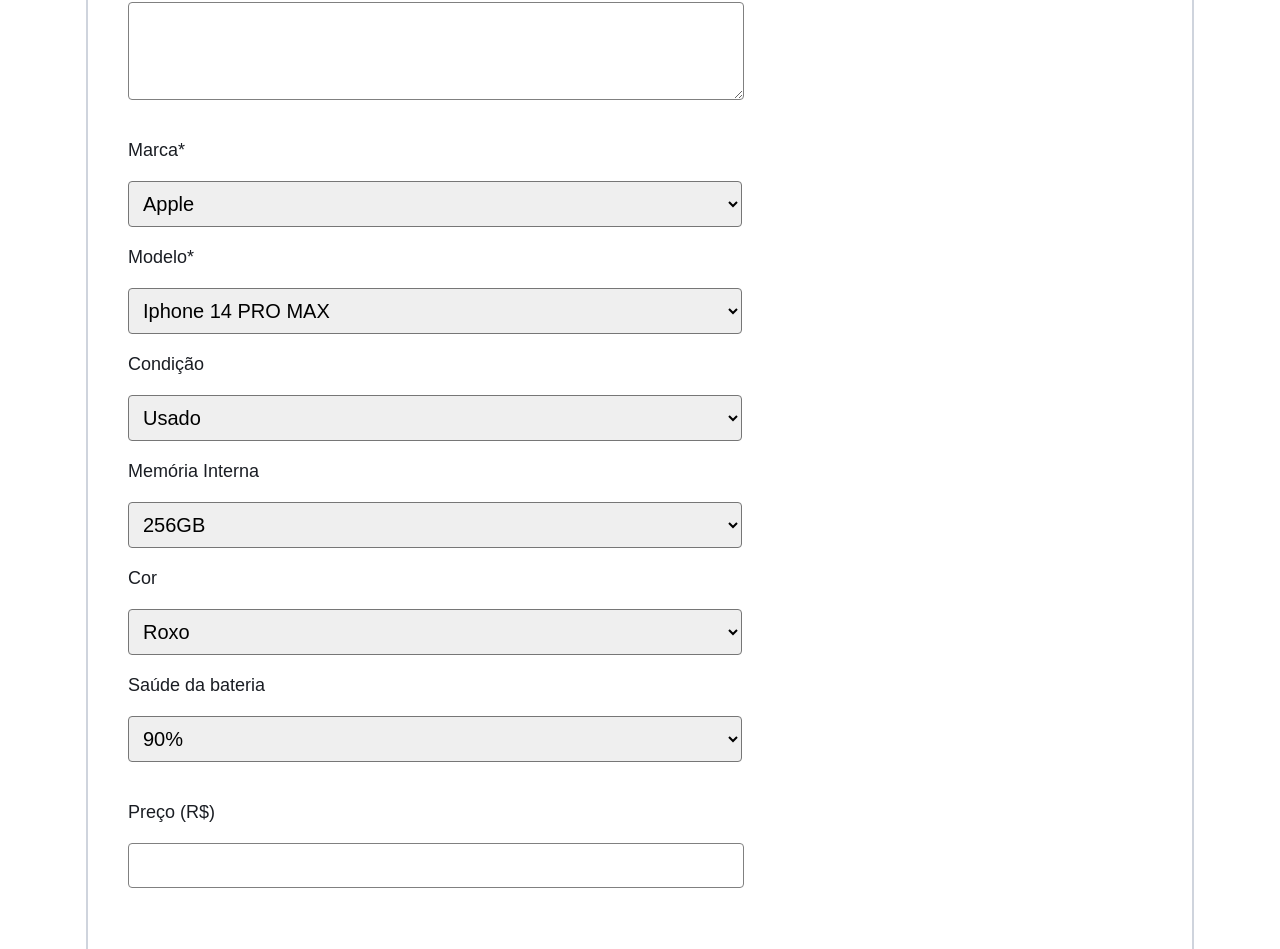
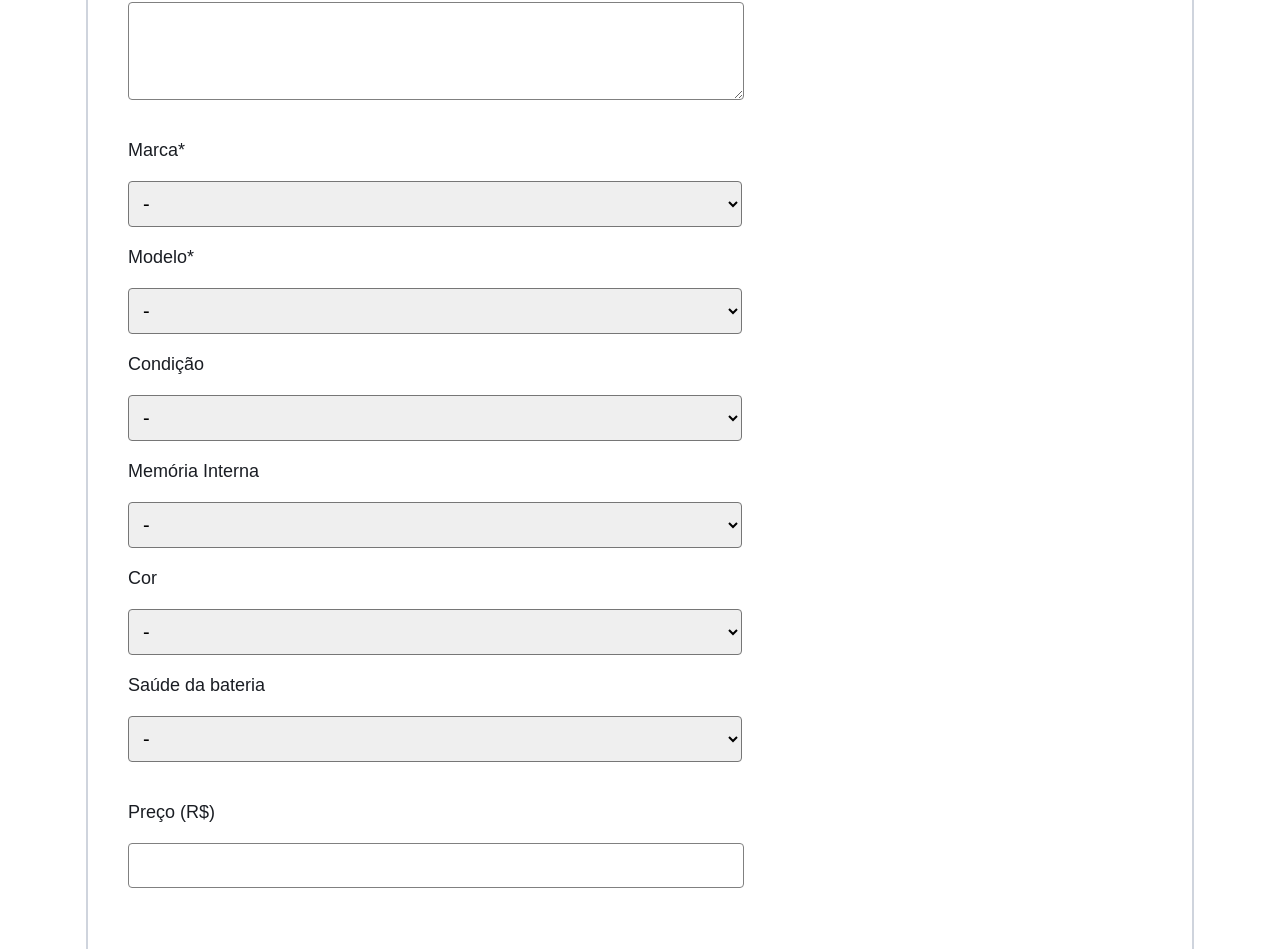
Before and after one commit to victorluis22/hack-olx-2023, a React (Vite) app: page / in a window 1280 px wide. Shown: the part 495-1444 px from the top of the page. Built offline with nearby package versions, Linux system fonts and the light colour scheme.

Commit message:
checkpoint

```diff
--- a/src/Pages/ConfirmData/index.jsx
+++ b/src/Pages/ConfirmData/index.jsx
@@ -15,6 +15,10 @@ const ConfirmData = () => {
     const [name, setName] = useState("")
     const [CPF, setCPF] = useState("")
     const [date, setDate] = useState("")
+
+    const switchPage = () => {
+      navigate("/verification/final")
+    }
 
     return(
       <s.Container>
@@ -34,6 +38,7 @@ const ConfirmData = () => {
             <s.Title>Centralize seu rosto dentro da área demarcada</s.Title>
           </s.FacialArea>
         </s.Card>
+        <s.Button onClick={switchPage}>Efetuar verificação</s.Button>
       </s.Container>
     )
 }
--- a/src/Pages/ConfirmData/styles.js
+++ b/src/Pages/ConfirmData/styles.js
@@ -47,3 +47,21 @@ export const FacialArea = styled.div`
 export const FacialAreaImage = styled.img`
     width: 300px;
 `;
+
+export const Button = styled.button`
+    background-color: var(--orange);
+    border: none;
+    border-radius: 20px;
+    color: white;
+    font-size: 20px;
+    /* width: 50%; */
+    margin-top: 2rem;
+    justify-self: flex-end;
+    padding: 15px 50px;
+    transition: 0.2s;
+
+    &:hover{
+        cursor: pointer;
+        background-color: var(--hover-orange);
+    }
+`;
--- a/src/Pages/Register/index.jsx
+++ b/src/Pages/Register/index.jsx
@@ -28,7 +28,7 @@ const Register = () => {
       Marca: "Apple",
       Modelo: "Iphone 14 pro Max",
       Condicao: "Usado",
-      Memoria: "256gb",
+      Memoria: "-",
       Cor: "Roxo",
       Bateria: "90%",
       Preco: "",
@@ -131,13 +131,13 @@ const Register = () => {
           </s.SubtitleArea>
 
           <Input title={"Título*"} valueInput={content.Titulo} onChangeFunction={handleChangeTitle}/>
-          <Input title={"Descrição*"} hasTextArea={true} valueInput={content.Descricao} onChangeFunction={handleChangeDesc}/>
-          <SelectInput label={"Marca*"} options={["Apple"]} valueInput={content.Marca} onChangeFunction={handleChangeMark}/>
-          <SelectInput label={"Modelo*"} options={["Iphone 14 PRO MAX"]} valueInput={content.Modelo} onChangeFunction={handleChangeModel}/>
-          <SelectInput label={"Condição"} options={["Usado"]} valueInput={content.Condicao} onChangeFunction={handleChangeCondition}/>
-          <SelectInput label={"Memória Interna"} options={["256GB"]} valueInput={content.Memoria} onChangeFunction={handleChangeCapacity}/>
-          <SelectInput label={"Cor"} options={["Roxo"]} valueInput={content.Cor} onChangeFunction={handleChangeColor} />
-          <SelectInput label={"Saúde da bateria"} options={["90%"]} valueInput={content.Bateria} onChangeFunction={handleChangeBatery}/>
+          <Input title={"Descrição*"} hasTextArea={true} valueInput={content.Descricao} onChangeFunction={handleChangeDesc} placeholder={"Descreva aqui seu aparelho"}/>
+          <SelectInput label={"Marca*"} options={["-", "Apple"]} valueInput={content.Marca} onChangeFunction={handleChangeMark}/>
+          <SelectInput label={"Modelo*"} options={["-","Iphone 14 PRO MAX"]} valueInput={content.Modelo} onChangeFunction={handleChangeModel}/>
+          <SelectInput label={"Condição"} options={["-","Usado"]} valueInput={content.Condicao} onChangeFunction={handleChangeCondition}/>
+          <SelectInput label={"Memória Interna"} options={["-", "64GB", "128GB", "256GB"]} valueInput={content.Memoria} onChangeFunction={handleChangeCapacity}/>
+          <SelectInput label={"Cor"} options={["-","Roxo"]} valueInput={content.Cor} onChangeFunction={handleChangeColor} />
+          <SelectInput label={"Saúde da bateria"} options={["-","90%"]} valueInput={content.Bateria} onChangeFunction={handleChangeBatery}/>
           <Input title={"Preço (R$)"} valueInput={content.Preco} onChangeFunction={handleChangePrice}/>
 
           <FotoSubmit />
--- a/src/Pages/Result/Components/IASucess/styles.js
+++ b/src/Pages/Result/Components/IASucess/styles.js
@@ -1,6 +1,16 @@
 import styled from "styled-components";
 
 export const Container = styled.div`
+   display: flex;
+   justify-content: center;
+   align-items: center;
+   flex-direction: column;
+   color: var(--light-black);
+   margin: 40px 0px;
+`;
+
+
+export const SideContainer = styled.div`
    display: flex;
    flex-direction: column;
    justify-content: center;
--- a/src/Pages/Result/styles.js
+++ b/src/Pages/Result/styles.js
@@ -18,7 +18,7 @@ export const SideContainer = styled.div`
 `;
 
 export const Title = styled.h1`
-    font-size: 25px;
+    font-size: 20px;
     text-align: center;
     font-family: Arial, Helvetica, sans-serif;
     margin-bottom: 40px;
```
Also changed, not shown: src/Pages/Result/index.jsx (+28 -0 lines).
